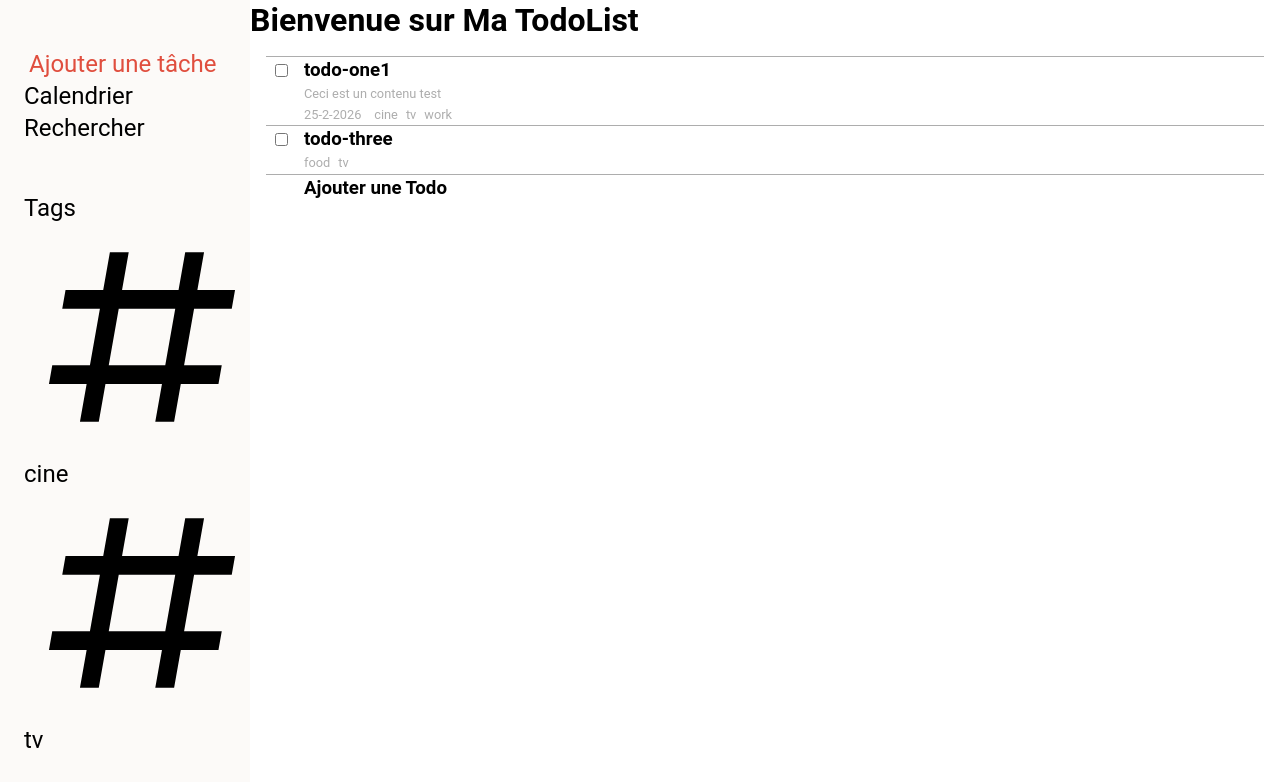
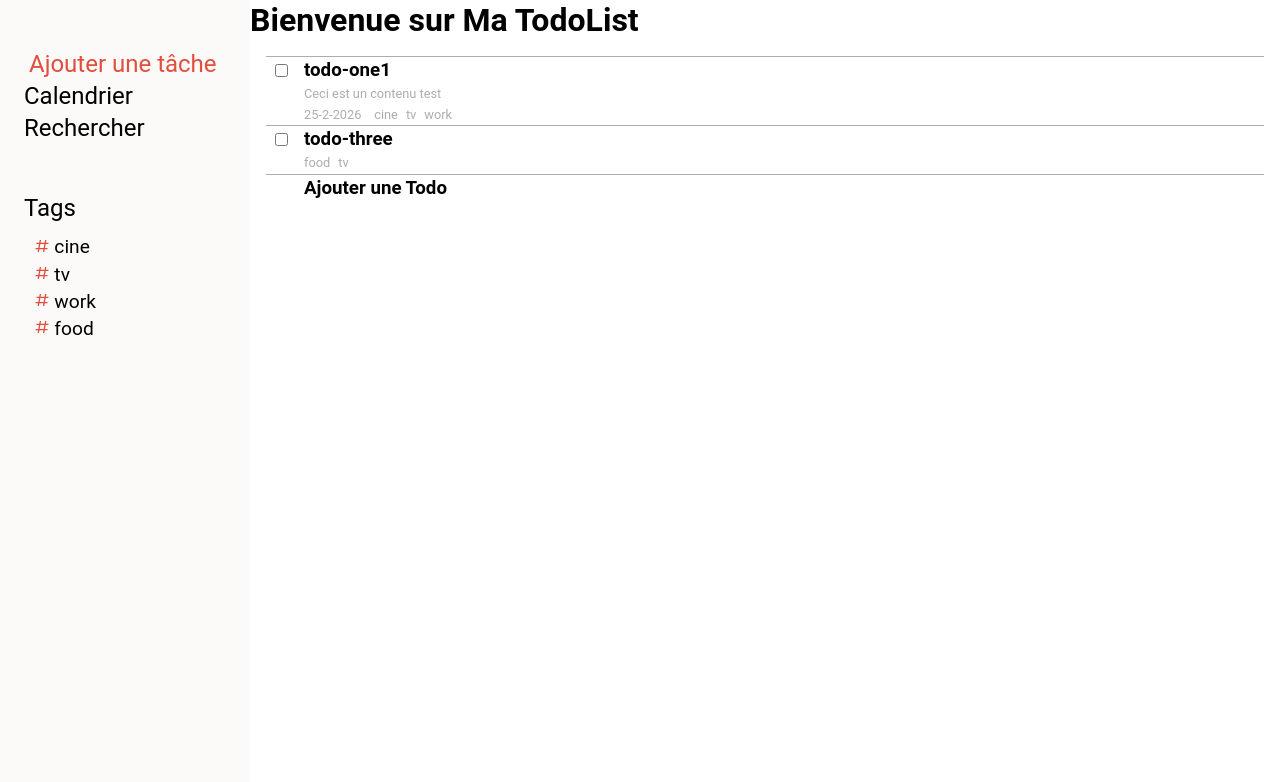
Before and after one commit to gr-pf/odin-todo-list, a website built with webpack: page src/template.html in a window 1280 px wide. Shown: the top 782 px of the page. Built offline with nearby package versions, Linux system fonts and the light colour scheme.

Commit message:
Add style for tag button

```diff
--- a/src/style.css
+++ b/src/style.css
@@ -81,11 +81,39 @@ h3.add-todo {
   background-color: hsla(from var(--accent-color) h s l / 0.5);
 }
 
-.tag-list {
+.tags-title {
+  font: inherit;
 }
 
-.tags-title {
-  font: inherit;
+.tags-list {
+  margin-left: 0.3rem;
+  margin-top: 0.6rem;
+  display: flex;
+  flex-direction: column;
+}
+.tag-item {
+  font-size: 1.2rem;
+}
+
+a.tag-btn {
+  padding: 0.2rem 1rem 0.2rem 0.3rem;
+  --svg-color: var(--accent-color);
+}
+
+.tag-btn:hover {
+  background-color: hsla(from var(--accent-color) h s l / 0.2);
+  border-radius: 4px;
+}
+
+.tag-btn:active {
+  color: var(--contrast-color);
+  background-color: hsla(from var(--accent-color) h s l / 0.5);
+  --svg-color: var(--contrast-color);
+}
+
+.svg {
+  width: 1rem;
+  fill: var(--svg-color); /* Change la couleur de remplissage */
 }
 
 .main {
```
